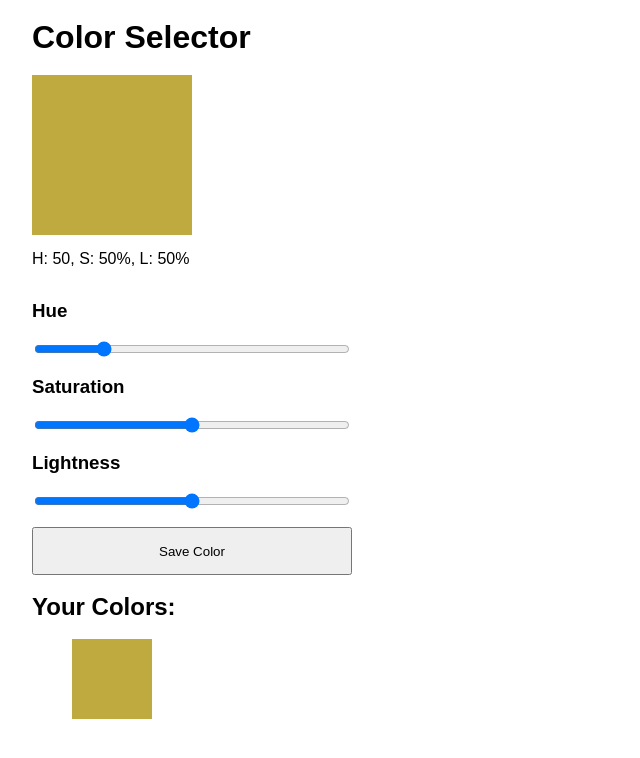
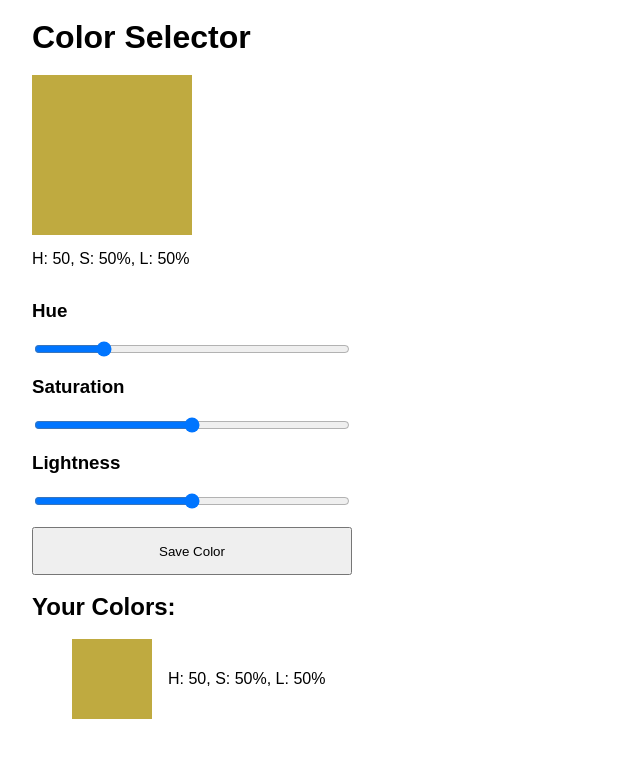
Before and after one commit to aperniciaro/colors, a React (Create React App) app: page / in a window 1280 px wide. Both pictures are taken after a click on the button "Save Color". Shown: the top 758 px of the page, without its empty margins (0-640 px from the left). Built offline with nearby package versions, Linux system fonts and the light colour scheme.

Commit message:
changed saved color functionality to use hooks

```diff
--- a/src/components/ColorPicker.js
+++ b/src/components/ColorPicker.js
@@ -43,7 +43,7 @@ export default function ColorPicker() {
           className="save-color"
           onClick={event =>
             setSavedColors(
-              savedColors.concat(`hsl(${hue},${saturation}%,${lightness}%)`)
+              savedColors.concat({ h: hue, s: saturation, l: lightness })
             )
           }
         >
@@ -59,12 +59,15 @@ export default function ColorPicker() {
                 <section
                   className="swatch"
                   style={{
-                    backgroundColor: savedColors[index]
+                    backgroundColor: `hsl(${savedColors[index].h},${
+                      savedColors[index].s
+                    }%,${savedColors[index].l}%)`
                   }}
                 />
-                {/* <p className="color-values">
-                  H: {hue}, S: {saturation}%, L: {lightness}%
-                </p> */}
+                <p className="color-values">
+                  H: {savedColors[index].h}, S: {savedColors[index].s}%, L:{' '}
+                  {savedColors[index].l}%
+                </p>
               </li>
             )
           })}
```
